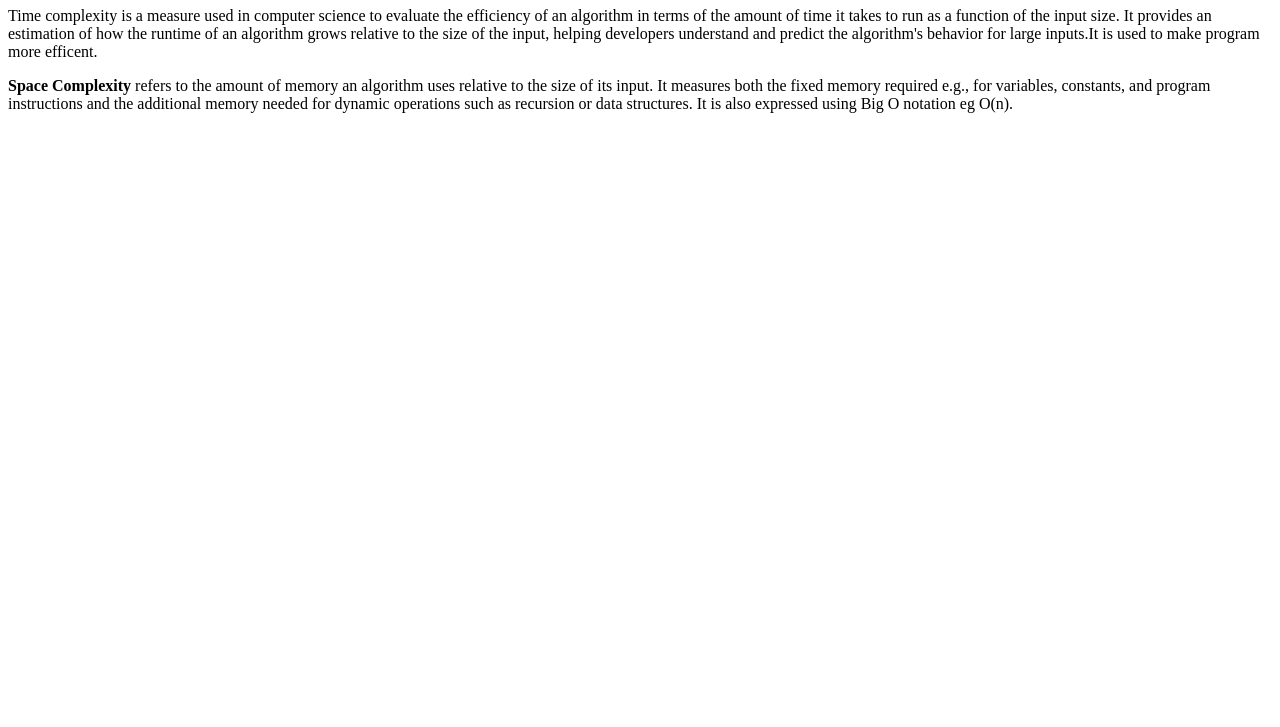
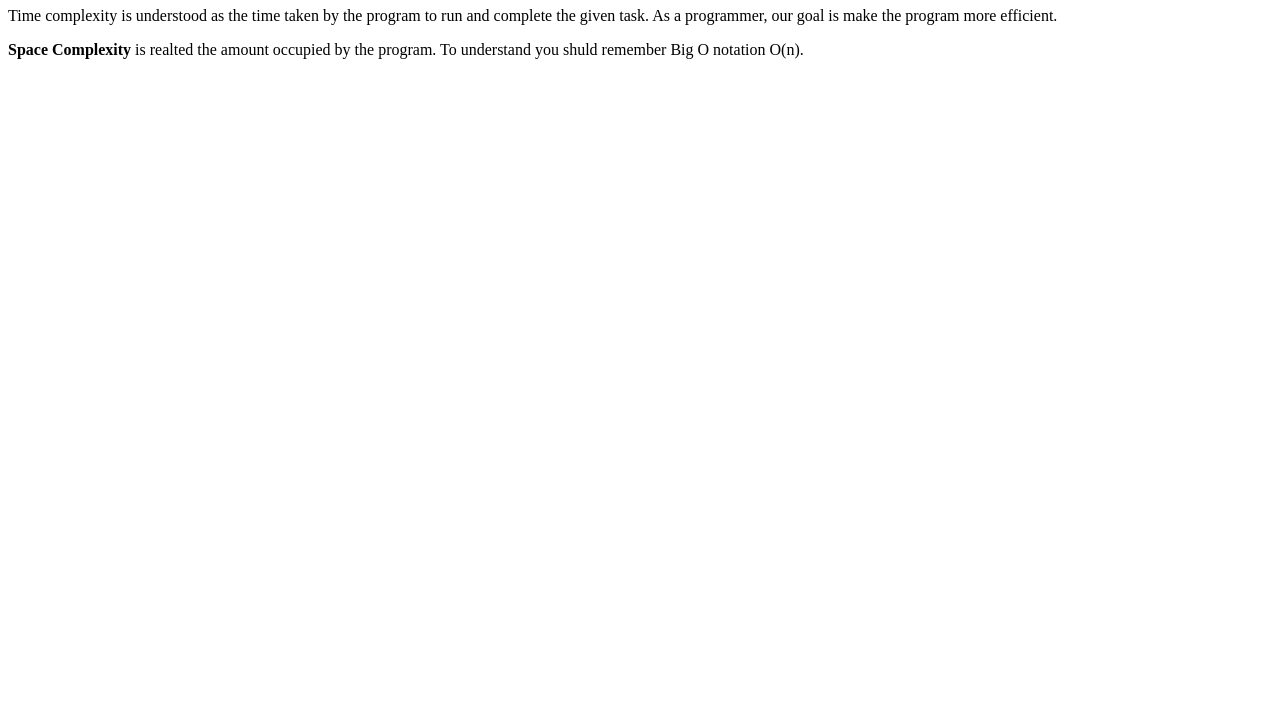
Before and after one commit to acciojob/time-and-space-complexity-Vickypurveyor, a website: page main.html in a window 1280 px wide. Shown: the part 73-800 px from the top of the page. Drawn offline with Linux system fonts and the light colour scheme.

Commit message:
created a submission

```diff
--- a/main.html
+++ b/main.html
@@ -10,9 +10,9 @@
 	<!-- the entire body must be written by student -->
 
 		<h1> Time and Space Complexity</h1>
-		<p>Time complexity is a measure used in computer science to evaluate the efficiency of an algorithm in terms of the amount of time it takes to run as a function of the input size. It provides an estimation of how the runtime of an algorithm grows relative to the size of the input, helping developers understand and predict the algorithm's behavior for large inputs.It is used to make program more efficent.</p>
-		<p><b>Space Complexity</b> refers to the amount of memory an algorithm uses relative to the size of its input. It measures both the fixed memory required e.g., for variables, constants, and program instructions and the additional memory needed for dynamic operations such as recursion or data structures. It is also expressed using Big O notation eg O(n).</p>
-    <script type="text/javascript" src="./script.js">
+	<p>Time complexity is understood as the time taken by the program to run and complete the given task. As a programmer, our goal is make the program more efficient.</p>
+	<p><b>Space Complexity</b> is realted the amount occupied by the program. To understand you shuld remember Big O notation O(n). </p>
+		<script type="text/javascript" src="./script.js">
 </script>
 
 </body>
```
